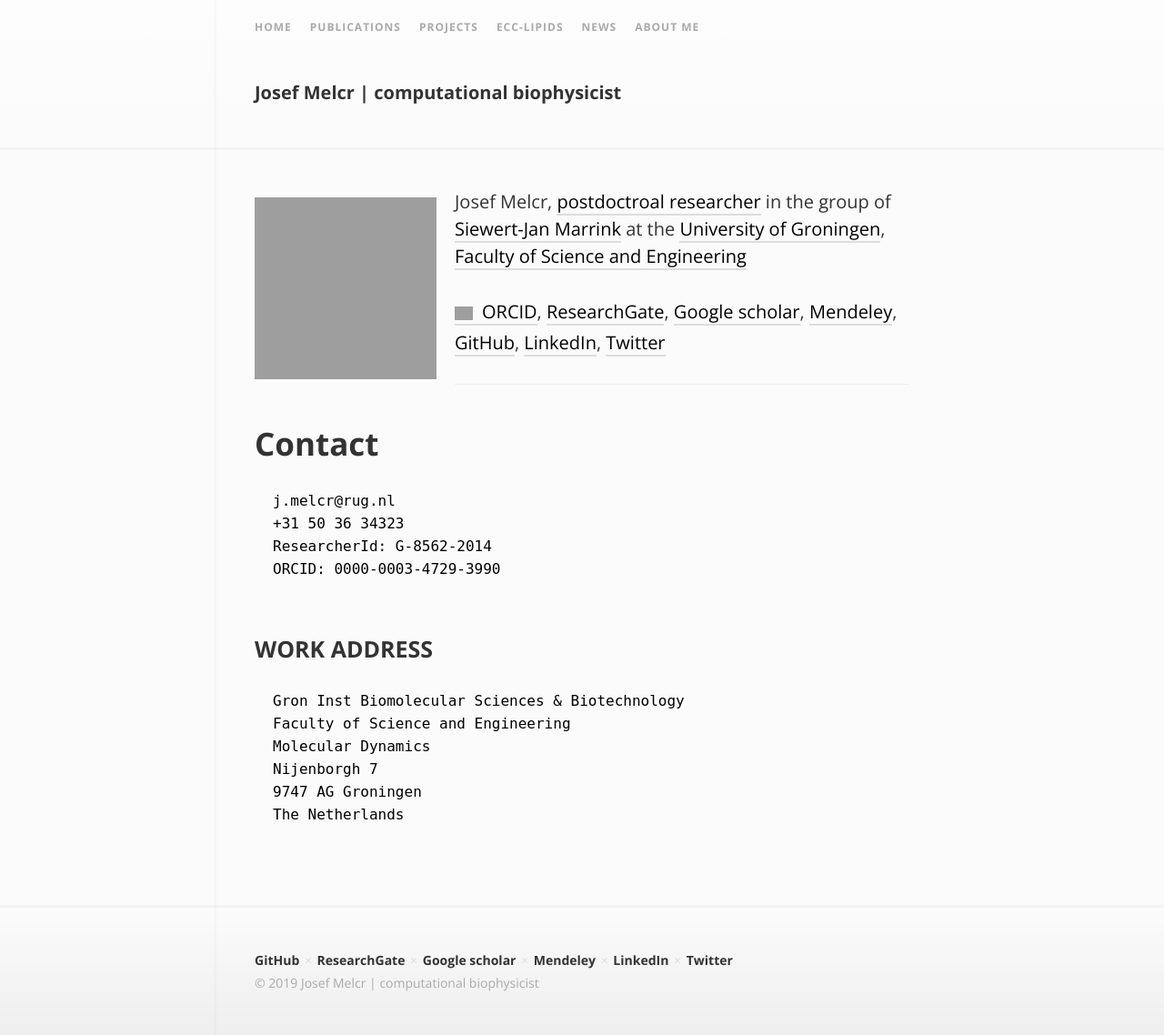
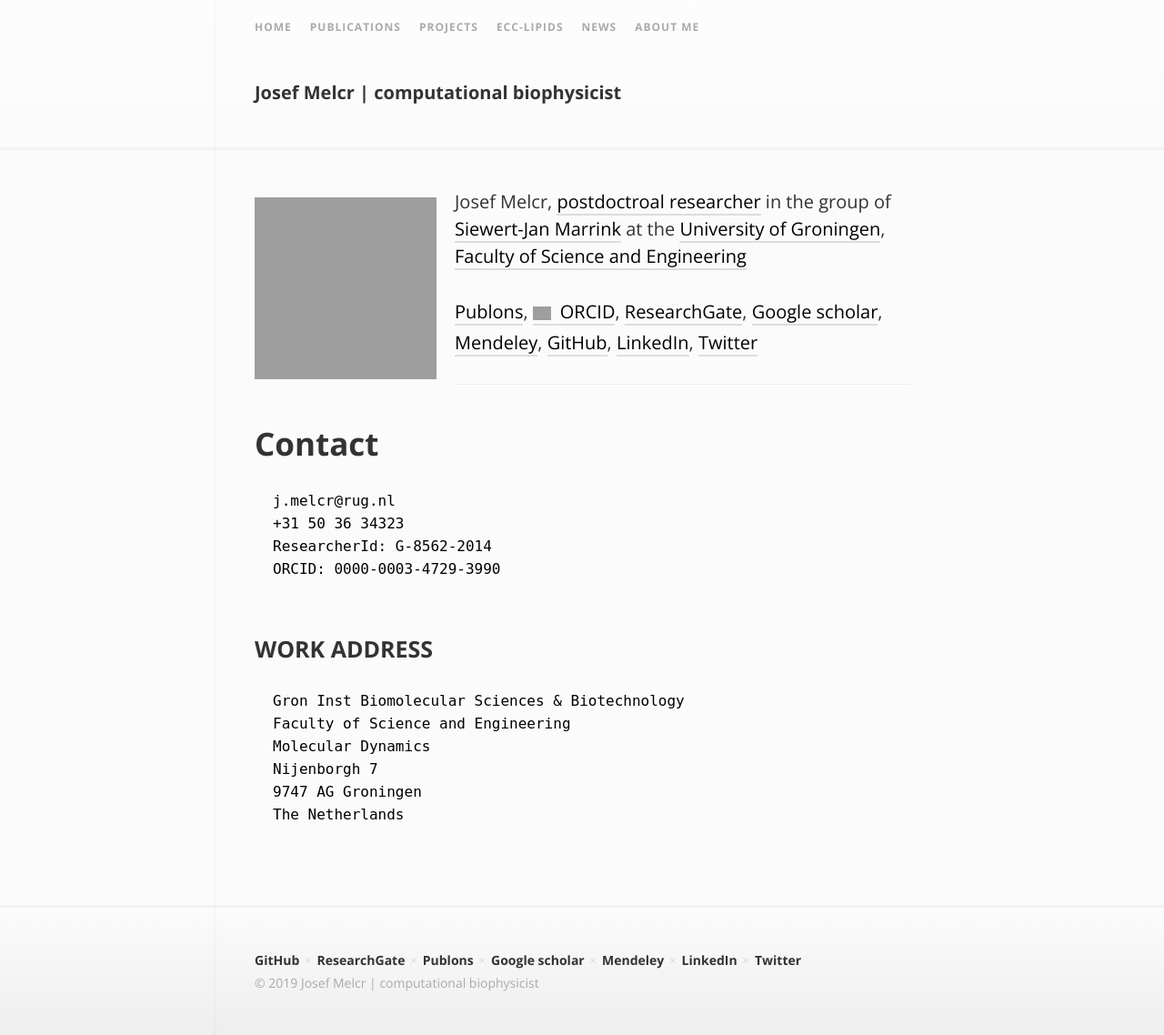
Before and after one commit to jmelcr/jmelcr.github.io, a Jekyll site: the page built from index.md, in a window 1280 px wide. Shown: the whole page at 91% size. Built offline with Jekyll 4.4.1, drawn with Linux system fonts in a browser that asks for light colours; comment, search, counter and statistics services are not loaded; grey boxes are pictures that could not be loaded.

Commit message:
Added Publons profile to the lists

```diff
--- a/_config.yml
+++ b/_config.yml
@@ -45,6 +45,8 @@ footer_links:
     url:   "https://github.com/jmelcr"
   - title: "ResearchGate"
     url:   "https://www.researchgate.net/profile/Josef_Melcr"
+  - title: "Publons"
+    url:   "https://publons.com/researcher/2520365/josef-melcr/"
   - title: "Google scholar"
     url:   "https://scholar.google.cz/citations?hl=en&user=Nkoi1CoAAAAJ"
   - title: "Mendeley"
--- a/_includes/medaillon.md
+++ b/_includes/medaillon.md
@@ -4,7 +4,9 @@ in the group of [Siewert-Jan Marrink](http://cgmartini.nl/)
 at the [University of Groningen](https://www.rug.nl/),
 [Faculty of Science and Engineering](https://www.rug.nl/staff/departments/10808)
 
-<a itemprop="sameAs" content="https://orcid.org/0000-0003-4729-3990" href="https://orcid.org/0000-0003-4729-3990" target="orcid.widget" rel="noopener noreferrer"><img src="https://orcid.org/sites/default/files/images/orcid_16x16.png" style="width:1em;margin-right:.5em;" alt="ORCID iD icon">ORCID</a>, [ResearchGate](https://www.researchgate.net/profile/Josef_Melcr),
+<span id="badgeCont264"><script type="text/javascript" src="https://publons.com/mashlets?el=badgeCont264&rid=G-8562-2014&size=small"></script></span>[Publons](https://publons.com/researcher/2520365/josef-melcr/),
+<a itemprop="sameAs" content="https://orcid.org/0000-0003-4729-3990" href="https://orcid.org/0000-0003-4729-3990" target="orcid.widget" rel="noopener noreferrer"><img src="https://orcid.org/sites/default/files/images/orcid_16x16.png" style="width:1em;margin-right:.5em;" alt="ORCID iD icon">ORCID</a>,
+[ResearchGate](https://www.researchgate.net/profile/Josef_Melcr),
 [Google scholar](https://scholar.google.cz/citations?hl=en&user=Nkoi1CoAAAAJ),
 [Mendeley](https://www.mendeley.com/profiles/josef-melcr/),
 [GitHub](https://github.com/jmelcr),
```
